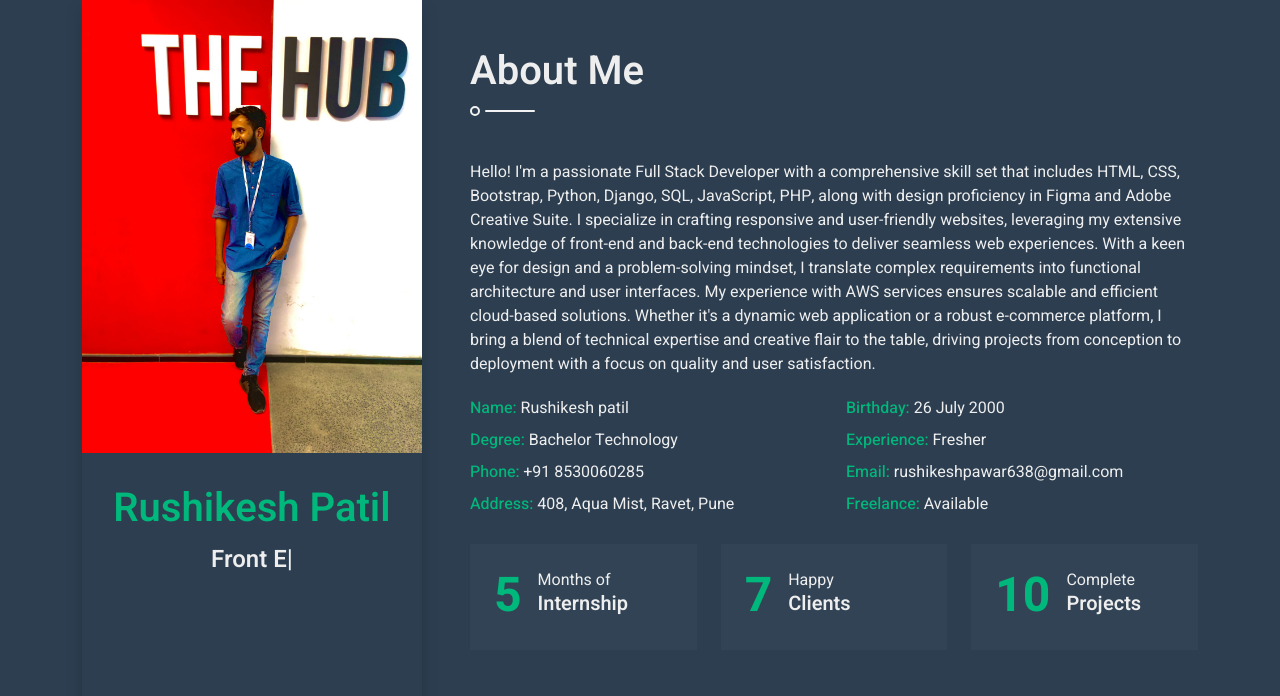
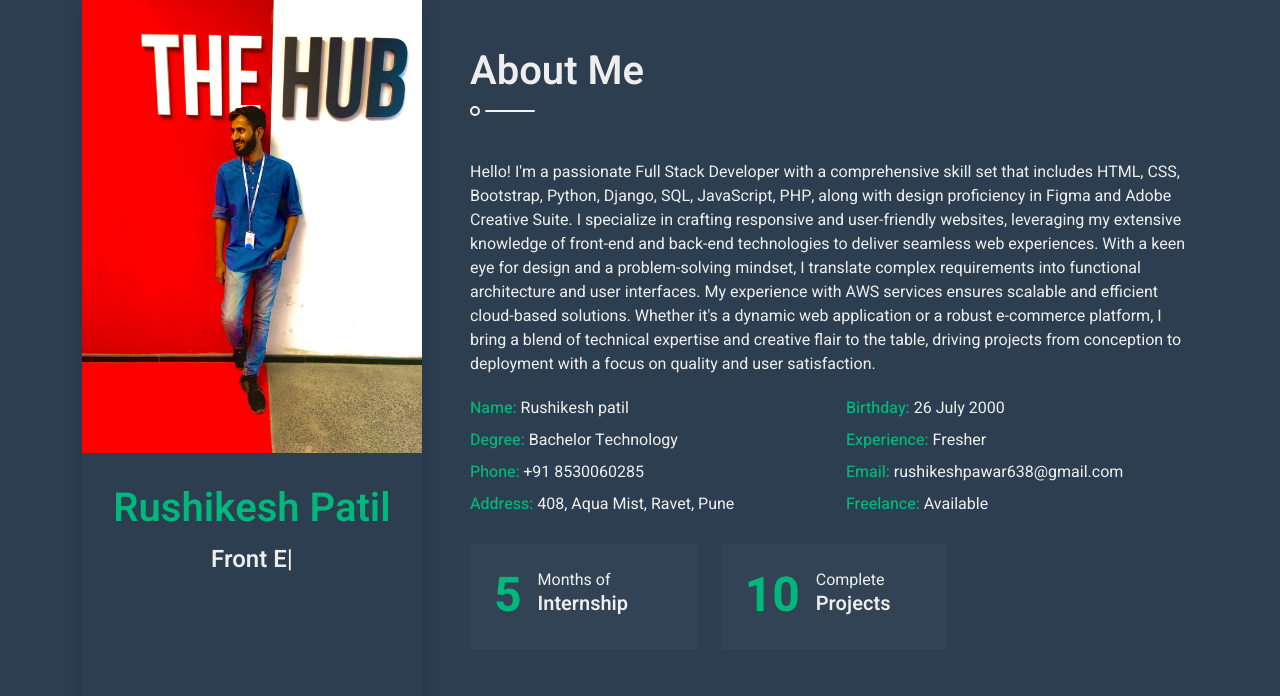
Before and after one commit to rushipatil8530/Resume, a plain HTML site: page index.html in a window 1280 px wide. Shown: the top 696 px of the page. Drawn offline with nearby package versions, Linux system fonts and the light colour scheme.

Commit message:
Update index.html

```diff
--- a/index.html
+++ b/index.html
@@ -103,15 +103,6 @@
                                     <div class="ps-3">
                                         <p class="mb-0">Months of</p>
                                         <h5 class="mb-0">Internship</h5>
-                                    </div>
-                                </div>
-                            </div>
-                            <div class="col-md-4 col-lg-6 col-xl-4">
-                                <div class="d-flex bg-secondary p-4">
-                                    <h1 class="flex-shrink-0 display-5 text-primary mb-0" data-toggle="counter-up">7</h1>
-                                    <div class="ps-3">
-                                        <p class="mb-0">Happy</p>
-                                        <h5 class="mb-0">Clients</h5>
                                     </div>
                                 </div>
                             </div>
```
